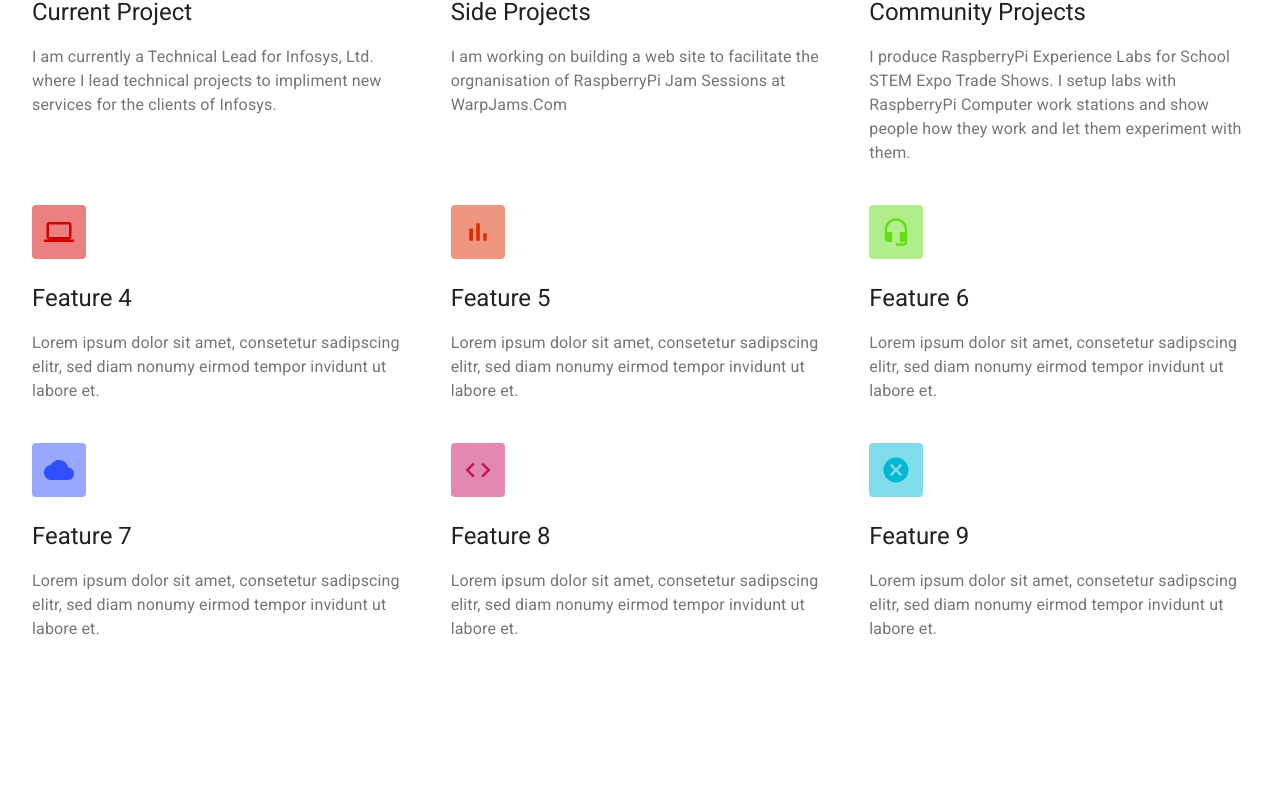
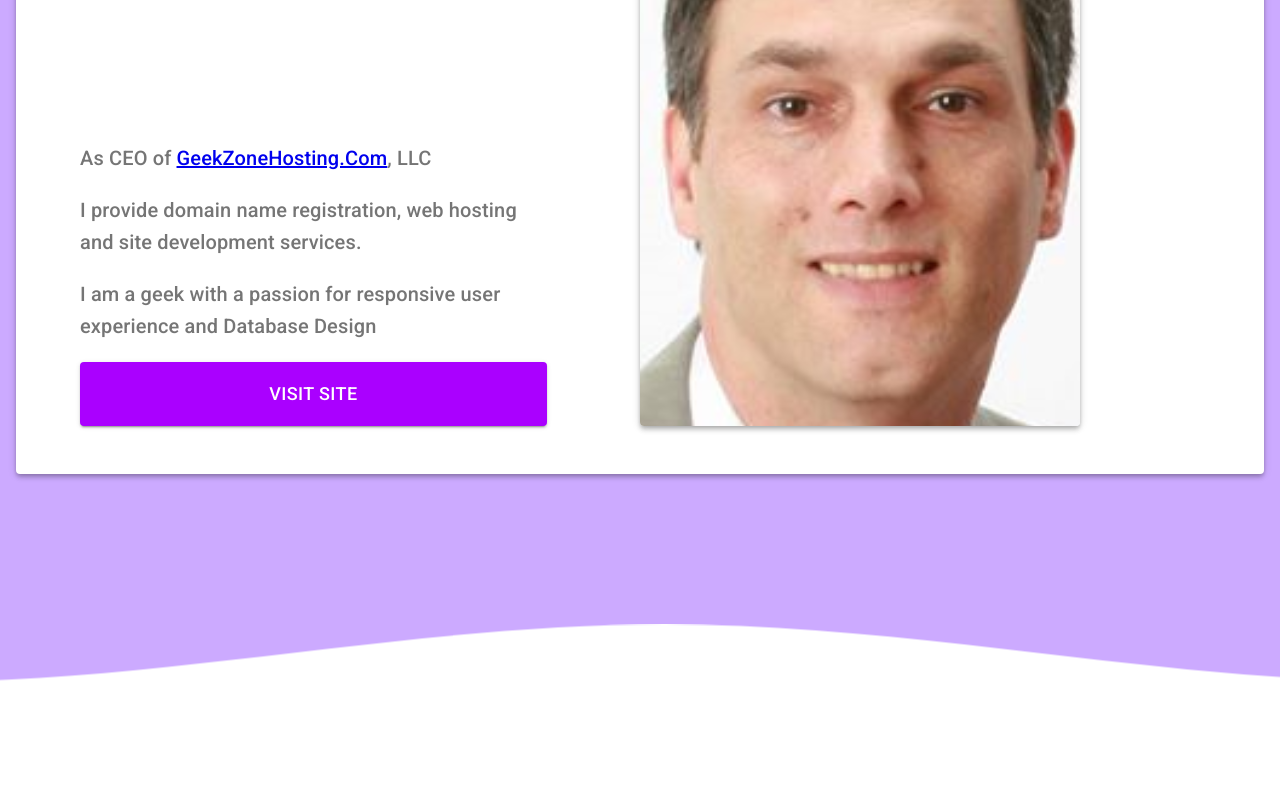
Before and after one commit to waptug/MyPortfolio, a React (Create React App) app: page / in a window 1280 px wide. Shown: the part 1620-2420 px from the top of the page. Built offline with nearby package versions, Linux system fonts and the light colour scheme; a web font is replaced by a local one.

Commit message:
Added ShocaseSection and Edited content

```diff
--- a/src/logged_out/components/home/Home.js
+++ b/src/logged_out/components/home/Home.js
@@ -3,6 +3,7 @@ import PropTypes from "prop-types";
 import HeadSection from "./HeadSection";
 import FeatureSection from "./FeatureSection";
 import PricingSection from "./PricingSection";
+import ShowcaseSection from "./ShowcaseSection";
 
 function Home(props) {
   const { selectHome } = props;
@@ -12,6 +13,7 @@ function Home(props) {
   return (
     <Fragment>
       <HeadSection />
+      <ShowcaseSection />
       <FeatureSection />
       <PricingSection />
     </Fragment>
--- /dev/null
+++ b/src/logged_out/components/home/ShowcaseSection.js
@@ -0,0 +1,193 @@
+import React, { Fragment } from "react";
+import PropTypes from "prop-types";
+import classNames from "classnames";
+import {
+  Grid,
+  Typography,
+  Card,
+  Button,
+  Hidden,
+  Box,
+  withStyles,
+  withWidth,
+  isWidthUp
+} from "@material-ui/core";
+import headerImage from "../../dummy_data/images/headerImage.jpg";
+import WaveBorder from "../../../shared/components/WaveBorder";
+
+const styles = theme => ({
+  extraLargeButtonLabel: {
+    fontSize: theme.typography.body1.fontSize,
+    [theme.breakpoints.up("sm")]: {
+      fontSize: theme.typography.h6.fontSize
+    }
+  },
+  extraLargeButton: {
+    paddingTop: theme.spacing(1.5),
+    paddingBottom: theme.spacing(1.5),
+    [theme.breakpoints.up("xs")]: {
+      paddingTop: theme.spacing(1),
+      paddingBottom: theme.spacing(1)
+    },
+    [theme.breakpoints.up("lg")]: {
+      paddingTop: theme.spacing(2),
+      paddingBottom: theme.spacing(2)
+    }
+  },
+  card: {
+    boxShadow: theme.shadows[4],
+    marginLeft: theme.spacing(2),
+    marginRight: theme.spacing(2),
+    [theme.breakpoints.up("xs")]: {
+      paddingTop: theme.spacing(3),
+      paddingBottom: theme.spacing(3)
+    },
+    [theme.breakpoints.up("sm")]: {
+      paddingTop: theme.spacing(5),
+      paddingBottom: theme.spacing(5),
+      paddingLeft: theme.spacing(4),
+      paddingRight: theme.spacing(4)
+    },
+    [theme.breakpoints.up("md")]: {
+      paddingTop: theme.spacing(5.5),
+      paddingBottom: theme.spacing(5.5),
+      paddingLeft: theme.spacing(5),
+      paddingRight: theme.spacing(5)
+    },
+    [theme.breakpoints.up("lg")]: {
+      paddingTop: theme.spacing(6),
+      paddingBottom: theme.spacing(6),
+      paddingLeft: theme.spacing(6),
+      paddingRight: theme.spacing(6)
+    },
+    [theme.breakpoints.down("lg")]: {
+      width: "auto"
+    }
+  },
+  wrapper: {
+    position: "relative",
+    backgroundColor: theme.palette.secondary.main,
+    paddingBottom: theme.spacing(2)
+  },
+  image: {
+    maxWidth: "100%",
+    verticalAlign: "middle",
+    borderRadius: theme.shape.borderRadius,
+    boxShadow: theme.shadows[4]
+  },
+  container: {
+    marginTop: theme.spacing(6),
+    marginBottom: theme.spacing(12),
+    [theme.breakpoints.down("md")]: {
+      marginBottom: theme.spacing(9)
+    },
+    [theme.breakpoints.down("sm")]: {
+      marginBottom: theme.spacing(6)
+    },
+    [theme.breakpoints.down("sm")]: {
+      marginBottom: theme.spacing(3)
+    }
+  },
+  containerFix: {
+    [theme.breakpoints.up("md")]: {
+      maxWidth: "none !important"
+    }
+  },
+  waveBorder: {
+    paddingTop: theme.spacing(4)
+  }
+});
+
+function HeadSection(props) {
+  const { classes, theme, width } = props;
+  return (
+    <Fragment>
+      <div className={classNames("lg-p-top", classes.wrapper)}>
+        <div className={classNames("container-fluid", classes.container)}>
+          <Box display="flex" justifyContent="center" className="row">
+            <Card
+              className={classes.card}
+              data-aos-delay="200"
+              data-aos="zoom-in"
+            >
+              <div className={classNames(classes.containerFix, "container")}>
+                <Box justifyContent="space-between" className="row">
+                  <Grid item xs={12} md={5}>
+                    <Box
+                      display="flex"
+                      flexDirection="column"
+                      justifyContent="space-between"
+                      height="100%"
+                    >
+                      <Box mb={4}>
+                        <Typography
+                          variant={isWidthUp("lg", width) ? "h3" : "h4"}
+                        >
+                          Showcase <br/>GeekZoneHosting.Com
+                        </Typography>
+                      </Box>
+                      <div>
+                        <Box mb={2}>
+                          <Typography
+                            variant={isWidthUp("lg", width) ? "h6" : "body1"}
+                            color="textSecondary"
+                          >
+                           <p></p>
+<p>As CEO of <a href="https://GeekZoneHosting.Com" target="_blank">GeekZoneHosting.Com</a>, LLC</p>
+<p>
+I provide domain name registration, web hosting and
+site development services.</p>
+<p>
+I am a geek with a passion for responsive user experience
+and Database Design</p>
+                          </Typography>
+                        </Box>
+                        <Button
+                          variant="contained"
+                          color="primary"
+                          fullWidth
+                          className={classes.extraLargeButton}
+                          classes={{ label: classes.extraLargeButtonLabel }}
+                          href="https://GeekZoneHosting.Com"
+                        >
+                          Visit Site
+                        </Button>
+
+
+                      </div>
+                    </Box>
+                  </Grid>
+                  <Hidden smDown>
+                    <Grid item md={6}>
+                      <img
+                        src={headerImage}
+                        className={classes.image}
+                        alt="header example"
+                      />
+                    </Grid>
+                  </Hidden>
+                </Box>
+              </div>
+            </Card>
+          </Box>
+        </div>
+      </div>
+      <WaveBorder
+        upperColor={theme.palette.secondary.main}
+        lowerColor="#FFFFFF"
+        className={classes.waveBorder}
+        animationNegativeDelay={2}
+      />
+    </Fragment>
+  );
+}
+
+HeadSection.propTypes = {
+  classes: PropTypes.object,
+  width: PropTypes.string,
+  theme: PropTypes.object
+};
+
+export default withWidth()(
+  withStyles(styles, { withTheme: true })(HeadSection)
+);
```
